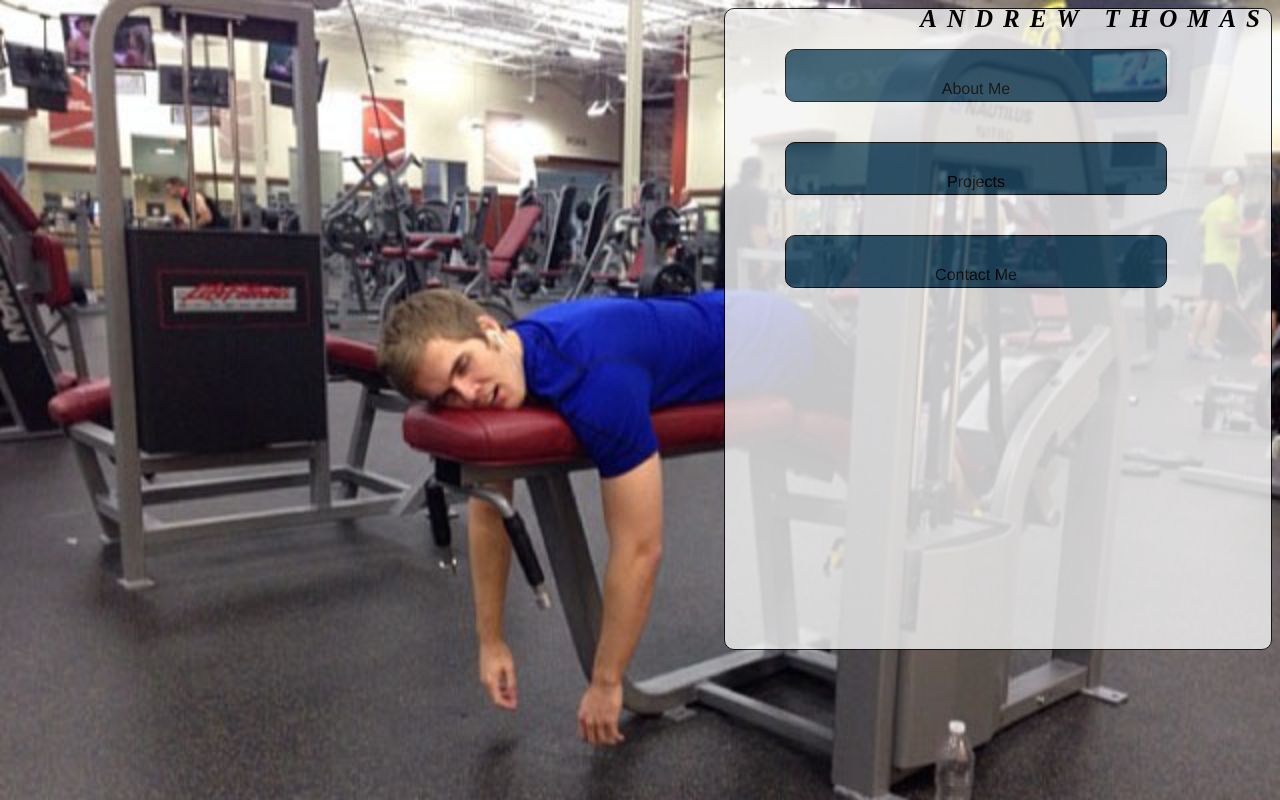
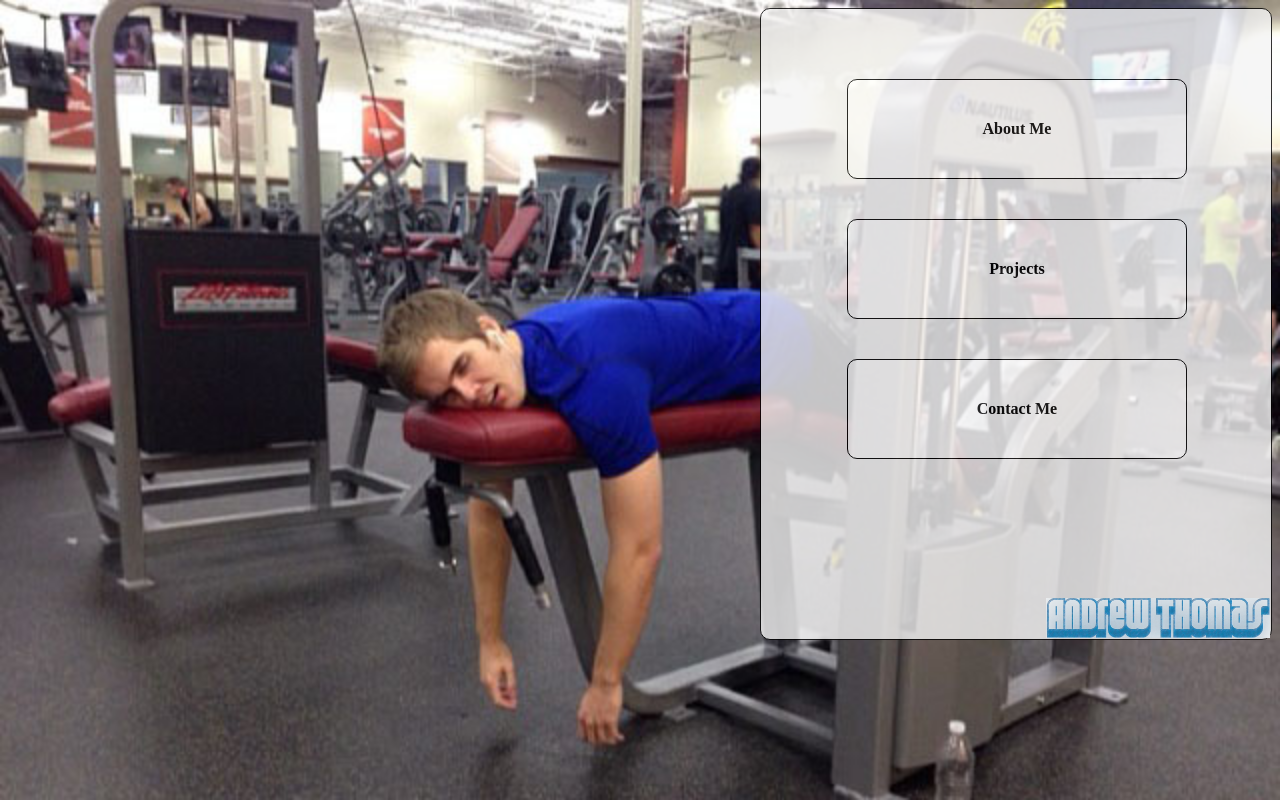
Before and after one commit to acthomas06/personal-profile, a plain HTML site: page index.html in a window 1280 px wide. Drawn offline with Linux system fonts and the light colour scheme.

Commit message:
adds logo and styling

```diff
--- a/css/reveal.css
+++ b/css/reveal.css
@@ -7,7 +7,7 @@
 		height: 100%;
 		width: 100%;
 		background: #f5f5f5;
-		background: rgba(0,0,0,.9);
+		background: rgba(0,0,0,.5);
 		z-index: 100;
 		display: none;
 		top: 0;
@@ -44,7 +44,7 @@
 		top: 8px;
 		right: 11px;
 		color: #aaa;
-		text-shadow: 0 -1px 1px rbga(0,0,0,.6);
+		text-shadow: 0 -1px 1px rbga(0,0,0,0);
 		font-weight: bold;
 		cursor: pointer;
 		}
--- a/css/styles.css
+++ b/css/styles.css
@@ -20,24 +20,31 @@ section {
 }
 
 div.title {
-	top: 0;
-	right: 0;
-	display: inline-block;
-	padding-left: 10px;
-	padding-right: 10px;
-	padding-top: 5px;
+	margin: 0 auto;
+	min-height: 50px;
 	position: absolute;
-	text-transform: uppercase;
-	font-family: "Weltron 2001";
-	font-weight: 600;
-	font-size: 25px;
-	font-style: italic;
-	letter-spacing: 10px;
+	display: block;
 	float: right;
 }
 
-div.title a:hover {
-	font-size: 26px;
+div.title img {
+	height: 80%;
+	float: right;
+	position: absolute;
+	left: 1038px;
+	top: 590px;
+	background-color: #f5f5f5;
+}
+
+div.title img a {
+	display: block;
+	position: absolute;
+	float: right;
+}
+
+div.title img:hover {
+	opacity: .8;
+
 }
 
 
@@ -45,30 +52,35 @@ ul#navigate {
 	margin: 0 auto;
 	float: right;
 	list-style-type: none;
-	padding-top: 20px;
+	padding-top: 50px;
 	padding-bottom: 20px;
+	padding-right: 30px;
+	padding-left: 30px;
 	border: 1px solid black;
+	border-radius: 10px;
 	background-color: #f5f5f5;
-	min-width: 500px;
-	min-height: 600px;
-	width: 40%;
+	min-width: 450px;
+	min-height: 560px;
+	width: 30%;
 	opacity: .8;
-	border-radius: 10px;
 }
 
 ul#navigate li.home {
-	display: block;
+	width: 100%;
+	margin: 0 auto;
 }
 
 ul#navigate li.home a {
 	margin: 0 auto;
+	background-color: white;
+	font-family: "Weltron 2001";
+	font-weight: 600;
 	text-align: center;
+	padding-top: 40px;
+	padding-bottom: 40px;
 	border: 1px solid black;
 	border-radius: 10px;
 	width: 100%;
-	padding-top: 30px;
-	padding-bottom: 3px;
-	background-color: #1d4962;
 }
 
 ul#navigate li.home ul a {
@@ -77,10 +89,11 @@ ul#navigate li.home ul a {
 
 ul#navigate li.home a:hover{
 	border-radius: 10px;
-	background-color: gray;
+	opacity: 1;
+	background-color: #41a8e1;
 }
 
-ul#navigate li:hover a {
+ul#navigate li:hover {
 	opacity: 1;
 }
 
@@ -106,6 +119,7 @@ section#primary ul li a {
 	padding-bottom: 30px;
 	border: 2px solid black;
 	border-radius: 10px;
+	background-color: white;
 	font-family: "Weltron 2001";
 	font-weight: 600;
 }
@@ -114,7 +128,7 @@ section#primary ul li:hover a {
 }
 
 section#primary ul li a:hover {
-	background-color: gray;
+	background-color: #41a8e1;
 	border-radius: 10px;
 	opacity: 1;
 }
@@ -127,7 +141,7 @@ section#primary{
 	display: block;
 	border: 1px solid black;
 	border-radius: 10px;
-	background-color: white;
+	background-color: #f5f5f5;
 }
 
 section#primary div.sectitle {
@@ -148,6 +162,10 @@ div#master_menu ul#navigate li {
 	width: 75%;
 }
 
+div#master_menu {
+	padding-bottom: 10px;
+}
+
 @media screen and (min-width: 569px) and (max-width: 1024px) {
 
 
--- a/index.html
+++ b/index.html
@@ -20,13 +20,13 @@
 					<a href="#" class="reveal-link" data-reveal-id="contactModal">Contact Me</a>
 				</li>
 			</ul>
-		</div>
-		<div class="title">
-			<a href="#">Andrew Thomas</a>
+			<div class="title">
+				<a href="#"><img src="img/titlename1.png"/></a>
+			</div>
 		</div>
 
 		<!-- 'About Me' Reveal Modal Begins -->
-		<div id="aboutModal" class="reveal-modal large" data-reveal style="background-color: #1d4962;">
+		<div id="aboutModal" class="reveal-modal large" data-reveal style="background-color: #3182ae;">
 			<section id="primary">
 				<div class="sectitle">
 					<p>About Me</p>
@@ -47,7 +47,7 @@
 		<!-- End 'About Me' Reveal Modal -->
 
 		<!-- 'Projects' Reveal Modal Begins -->
-		<div id="projectModal" class="reveal-modal large" data-reveal style="background-color: #1d4962;">
+		<div id="projectModal" class="reveal-modal large" data-reveal style="background-color: #3182ae;">
 			<section id="primary">
 				<div class="sectitle">
 					<p>Projects</p>
@@ -66,7 +66,7 @@
 		<!-- End 'Project' Reveal Modal -->
 
 		<!-- 'Contact' Reveal Modal Begins -->
-		<div id="contactModal" class="reveal-modal large" data-reveal style="background-color: #1d4962;">
+		<div id="contactModal" class="reveal-modal large" data-reveal style="background-color: #3182ae;">
 			<section id="primary">
 				<div class="sectitle">
 					<p>Contact Me!</p>
```
Also changed, not shown: img/titlename.png (added), img/titlename1.png (added).
